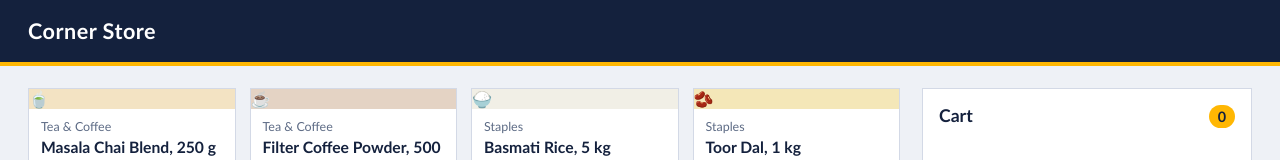
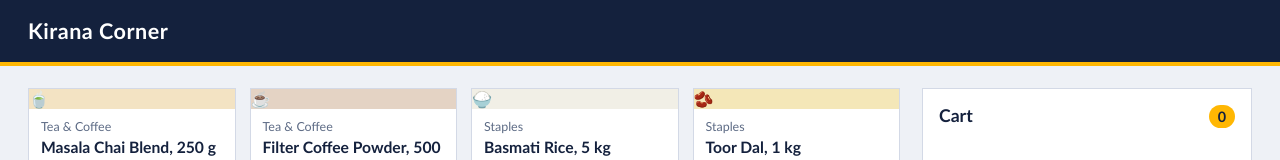
Before and after one commit to ARCHIT-RAVIKUMAR/Shopping-Cart, a React (Vite) app: page / in a window 1280 px wide. Shown: the top 160 px of the page. Built offline with nearby package versions, Linux system fonts and the light colour scheme.

Commit message:
Update App.tsx

```diff
--- a/src/App.tsx
+++ b/src/App.tsx
@@ -5,7 +5,7 @@ export default function App() {
   return (
     <>
       <header>
-        <h1>Corner Store</h1>
+        <h1>Kirana Corner</h1>
       </header>
       <main>
         <ProductList />
```
